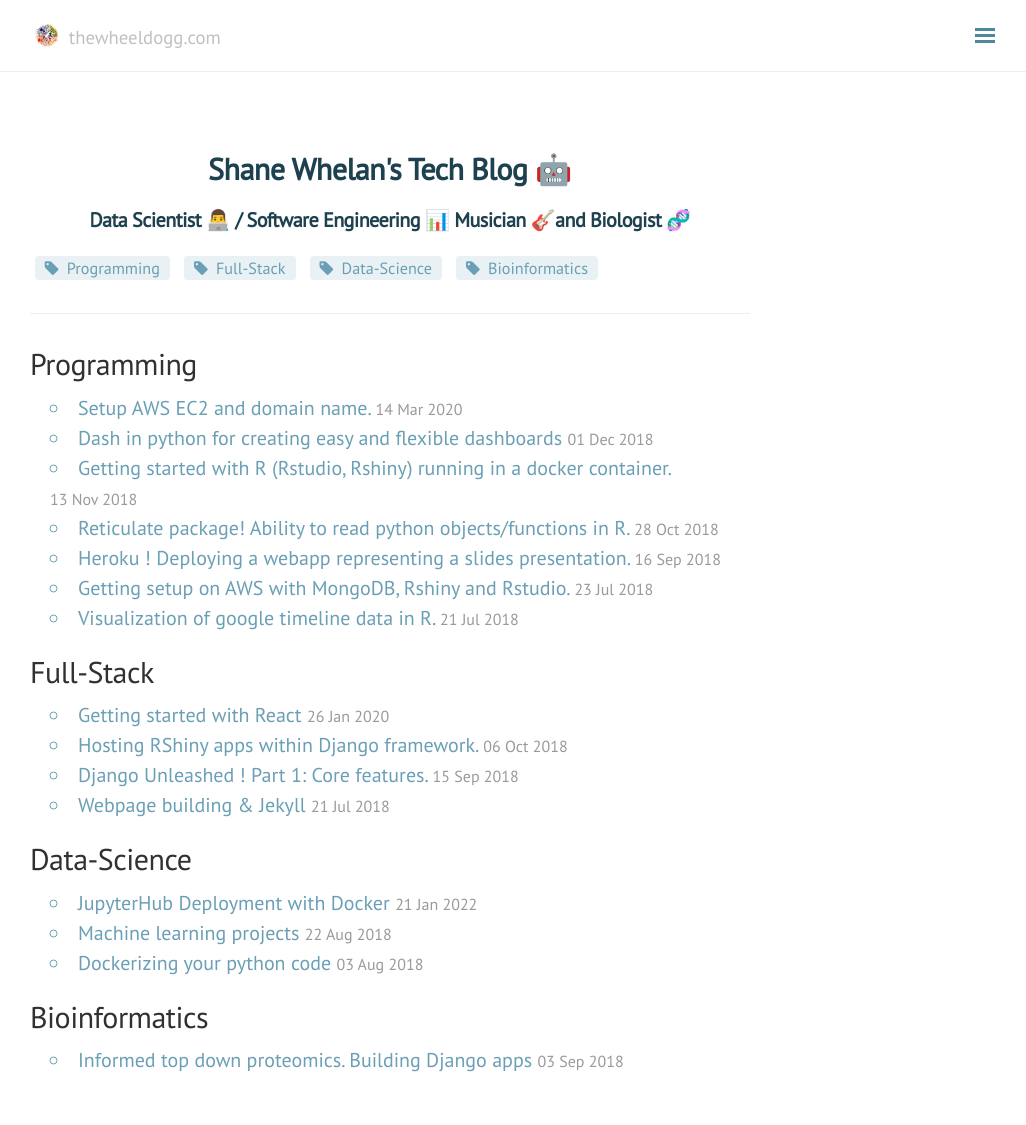
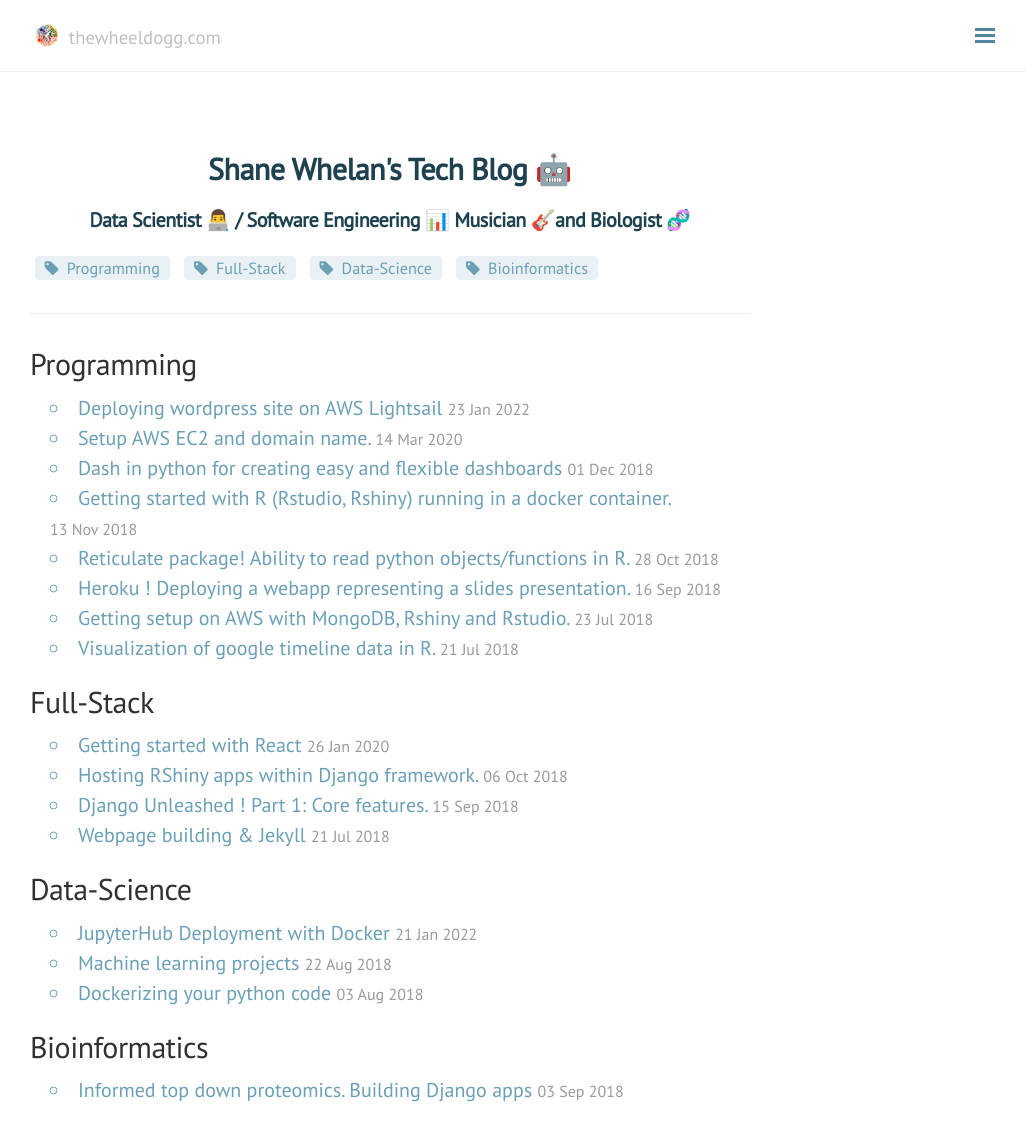
Before and after one commit to wheeldogg/wheeldogg.github.io, a Jekyll site: the page built from index.html, in a window 1280 px wide and 1125 px high. Shown: the whole window, without its empty margins (250-1276 px from the left). Built offline with Jekyll 4.4.1, drawn with Linux system fonts in a browser that asks for light colours; nearby versions of some CDN libraries; comment, search, counter and statistics services are not loaded.

Commit message:
added yml category

```diff
--- a/_posts/2022-01-23-aws-lightsail-and-wordpress.md
+++ b/_posts/2022-01-23-aws-lightsail-and-wordpress.md
@@ -1,3 +1,11 @@
+---
+layout: post
+title: Deploying wordpress site on AWS Lightsail
+categories: Programming
+tags:
+  - AWS
+---
+
 ## setting up wordpress website
 
 # Lightsail
@@ -18,7 +26,7 @@ This is a great service for setting up a domain name.
 
 The original video from lightsail will detail how to setup the domain name with
 
-### Other resources
+### Other resources`
 
 Article below accomplishes something similar using lightsai and namecheap and is more detailed. It's nice because it gives more detail to follow setting up DNS and linking with namecheap.com
 
```
